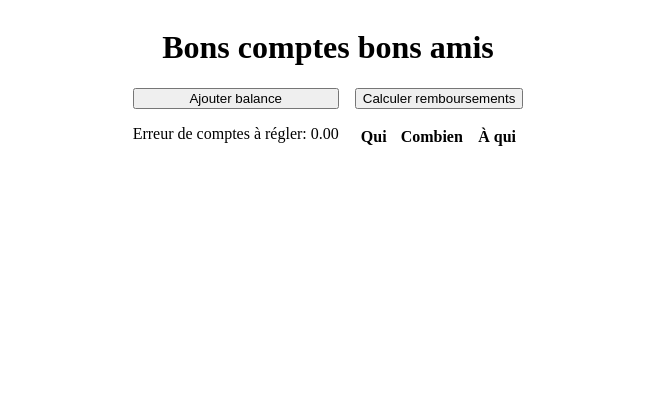
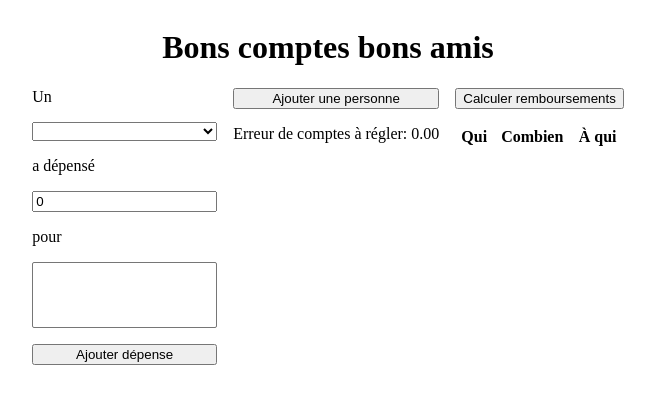
Before and after one commit to Seboran/tolstoi, a Vue app: page / in a window 1280 px wide. Shown: the top 404 px of the page, without its empty margins (312-967 px from the left). Built offline with nearby package versions, Linux system fonts and the light colour scheme.

Commit message:
feat: permet d'ajouter des dépenses

```diff
--- a/src/components/BalancesForm.vue
+++ b/src/components/BalancesForm.vue
@@ -1,11 +1,11 @@
 <script setup lang="ts">
 import AffichageRemboursements from '@/components/AffichageRemboursements.vue'
 import BalanceInput from '@/components/BalanceInput.vue'
+import ChargementCalcul from '@/components/ChargementCalcul.vue'
 import { fetchBalances } from '@/components/useFetchBalances'
+import NOMS_AU_HASARD from '@/nomsAuHasard.json'
 import { useAsyncState } from '@vueuse/core'
 import { computed, ref } from 'vue'
-import ChargementCalcul from '@/components/ChargementCalcul.vue'
-import NOMS_AU_HASARD from '@/nomsAuHasard.json'
 const balances = ref<number[]>([])
 const nomsBalances = ref<string[]>([])
 
@@ -34,12 +34,38 @@ const erreurBalance = computed(() =>
     .reduce((total, balance) => total + balance, 0)
     .toFixed(2)
 )
+
+const indexDepenseur = ref(0)
+const montant = ref(0)
+const bénéficiaires = ref<number[]>([])
+function ajouterDepense() {
+  const montantParBénéficiaire = montant.value / bénéficiaires.value.length
+  bénéficiaires.value.forEach((indexBénéficiaire) => {
+    balances.value[indexBénéficiaire] -= montantParBénéficiaire
+  })
+  balances.value[indexDepenseur.value] += montant.value
+}
 </script>
 
 <template>
   <div class="main-app">
     <section>
-      <input type="button" value="Ajouter balance" @click="addBalance" />
+      <label for="dépenseur">Un</label>
+
+      <select name="dépenseur" id="dépenseur" v-model="indexDepenseur">
+        <option v-for="(nom, i) in nomsBalances" :value="i" :key="nom">{{ nom }}</option>
+      </select>
+
+      <label for="montant">a dépensé</label>
+      <input type="number" name="montant" id="montant" v-model="montant" />
+      <label for="bénéficiaires">pour</label>
+      <select name="cars" id="cars" multiple v-model="bénéficiaires">
+        <option v-for="(nom, i) in nomsBalances" :value="i" :key="nom">{{ nom }}</option>
+      </select>
+      <input type="button" value="Ajouter dépense" @click="ajouterDepense" />
+    </section>
+    <section>
+      <input type="button" value="Ajouter une personne" @click="addBalance" />
       <template v-for="(_balance, index) in balances" :key="index">
         <BalanceInput v-model:balance="balances[index]" v-model:name="nomsBalances[index]" />
       </template>
```
